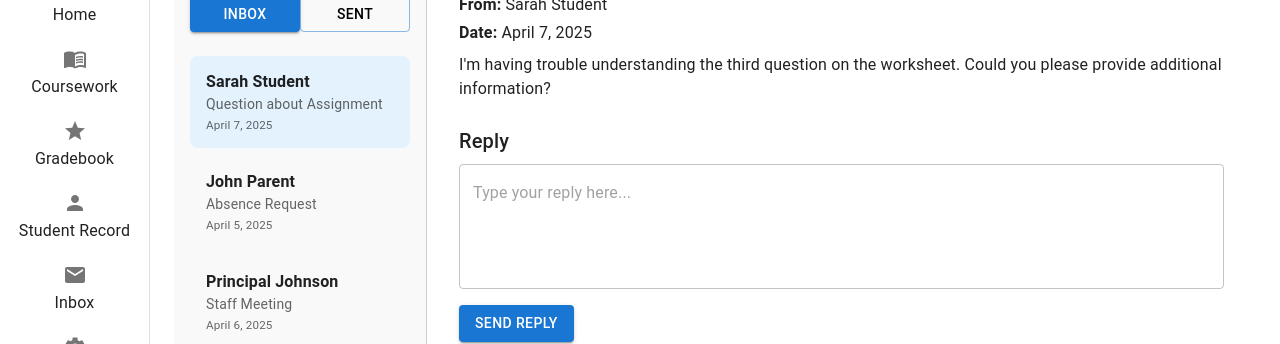
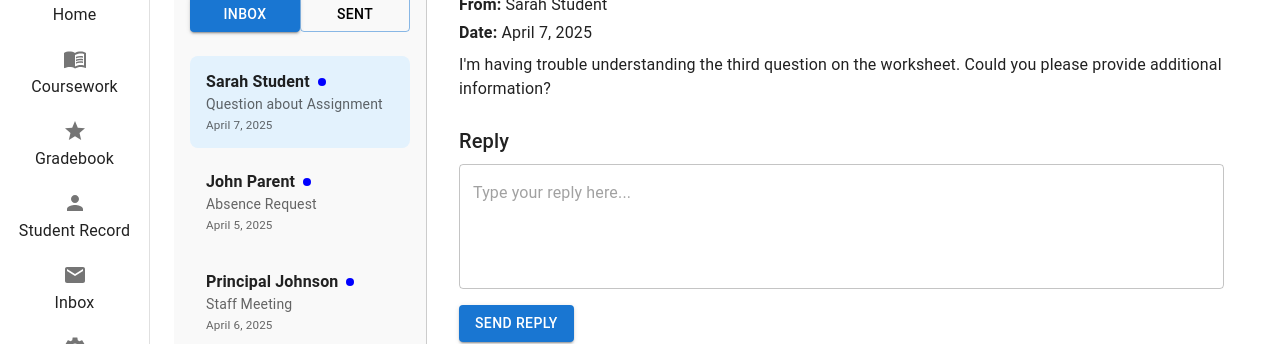
Before and after one commit to Choshibear/CS490-StudentManagementSoftware, a React (Create React App) app in the folder code/client/: page /inbox in a window 1280 px wide. Shown: the part 169-513 px from the top of the page. Built offline with nearby package versions, Linux system fonts and the light colour scheme.

Commit message:
unread message status indicator

```diff
--- a/code/client/src/pages/inbox.js
+++ b/code/client/src/pages/inbox.js
@@ -13,39 +13,44 @@ import {
   DialogActions
 } from "@mui/material";
 
-const messages = [
+const initialMessages = [
   {
     id: 1,
     sender: "Sarah Student",
     subject: "Question about Assignment",
     date: "April 7, 2025",
-    body: "I'm having trouble understanding the third question on the worksheet. Could you please provide additional information?"
+    body: "I'm having trouble understanding the third question on the worksheet. Could you please provide additional information?",
+    unread: true
   },
   {
     id: 2,
     sender: "John Parent",
     subject: "Absence Request",
     date: "April 5, 2025",
-    body: "My child will be absent due to a family emergency. Please let us know if any work needs to be made up."
+    body: "My child will be absent due to a family emergency. Please let us know if any work needs to be made up.",
+    unread: true
   },
   {
     id: 3,
     sender: "Principal Johnson",
     subject: "Staff Meeting",
     date: "April 6, 2025",
-    body: "Reminder: Staff meeting scheduled for tomorrow at 3 PM in the library."
+    body: "Reminder: Staff meeting scheduled for tomorrow at 3 PM in the library.",
+    unread: true
   },
   {
     id: 4,
     sender: "You",
     subject: "Re: Question about Assignment",
     date: "April 7, 2025",
-    body: "Sure! For question 3, remember to divide both sides by the coefficient first."
+    body: "Sure! For question 3, remember to divide both sides by the coefficient first.",
+    unread: false
   }
 ];
 
 function Inbox() {
-  const [selectedMessage, setSelectedMessage] = useState(messages[0]);
+  const [messages, setMessages] = useState(initialMessages);
+  const [selectedMessage, setSelectedMessage] = useState(initialMessages[0]);
   const [replyText, setReplyText] = useState("");
   const [openCompose, setOpenCompose] = useState(false);
   const [activeTab, setActiveTab] = useState("Inbox");
@@ -53,14 +58,29 @@ function Inbox() {
   const inboxMessages = messages.filter((msg) => msg.sender !== "You");
   const sentMessages = messages.filter((msg) => msg.sender === "You");
 
+  const handleSelectMessage = (msg) => {
+    setSelectedMessage(msg);
+    if (msg.unread) {
+      setMessages((prev) =>
+        prev.map((m) =>
+          m.id === msg.id ? { ...m, unread: false } : m
+        )
+      );
+    }
+  };
+
   return (
-    <Box display="flex" height="100%" sx={{ minHeight: '90vh' }}>
+    <Box display="flex" height="100%" sx={{ minHeight: "90vh" }}>
       {/* Sidebar */}
       <Box width="280px" bgcolor="#f9f9f9" borderRight="1px solid #ccc" p={2}>
         <Button
           variant="contained"
           fullWidth
-          sx={{ mb: 3, backgroundColor: "#1976d2", "&:hover": { backgroundColor: "#1565c0" } }}
+          sx={{
+            mb: 3,
+            backgroundColor: "#1976d2",
+            "&:hover": { backgroundColor: "#1565c0" }
+          }}
           onClick={() => setOpenCompose(true)}
         >
           Compose New Message
@@ -97,7 +117,7 @@ function Inbox() {
             <ListItem
               button
               key={msg.id}
-              onClick={() => setSelectedMessage(msg)}
+              onClick={() => handleSelectMessage(msg)}
               selected={selectedMessage.id === msg.id}
               sx={{
                 mb: 1,
@@ -106,7 +126,19 @@ function Inbox() {
               }}
             >
               <ListItemText
-                primary={<strong>{msg.sender}</strong>}
+                primary={
+                  <Box display="flex" alignItems="center" gap={1}>
+                    <strong>{msg.sender}</strong>
+                    {msg.unread && (
+                      <Box
+                        width={8}
+                        height={8}
+                        borderRadius="50%"
+                        bgcolor="blue"
+                      />
+                    )}
+                  </Box>
+                }
                 secondary={
                   <>
                     <span>{msg.subject}</span>
@@ -149,7 +181,11 @@ function Inbox() {
         />
         <Button
           variant="contained"
-          sx={{ mt: 2, backgroundColor: "#1976d2", "&:hover": { backgroundColor: "#1565c0" } }}
+          sx={{
+            mt: 2,
+            backgroundColor: "#1976d2",
+            "&:hover": { backgroundColor: "#1565c0" }
+          }}
         >
           Send Reply
         </Button>
@@ -169,9 +205,7 @@ function Inbox() {
           </Button>
           <Button
             variant="contained"
-            onClick={() => {
-              setOpenCompose(false);
-            }}
+            onClick={() => setOpenCompose(false)}
             sx={{ backgroundColor: "#1976d2", "&:hover": { backgroundColor: "#1565c0" } }}
           >
             Send
```
